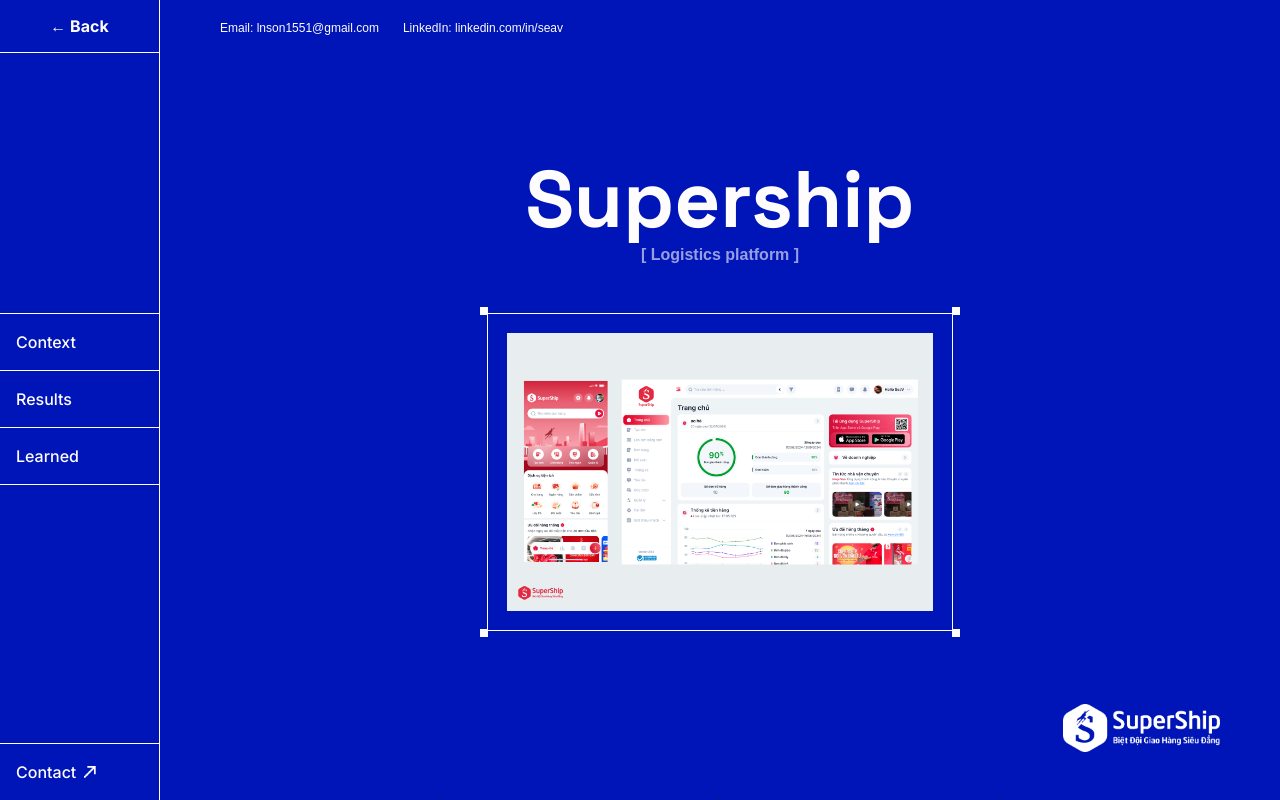
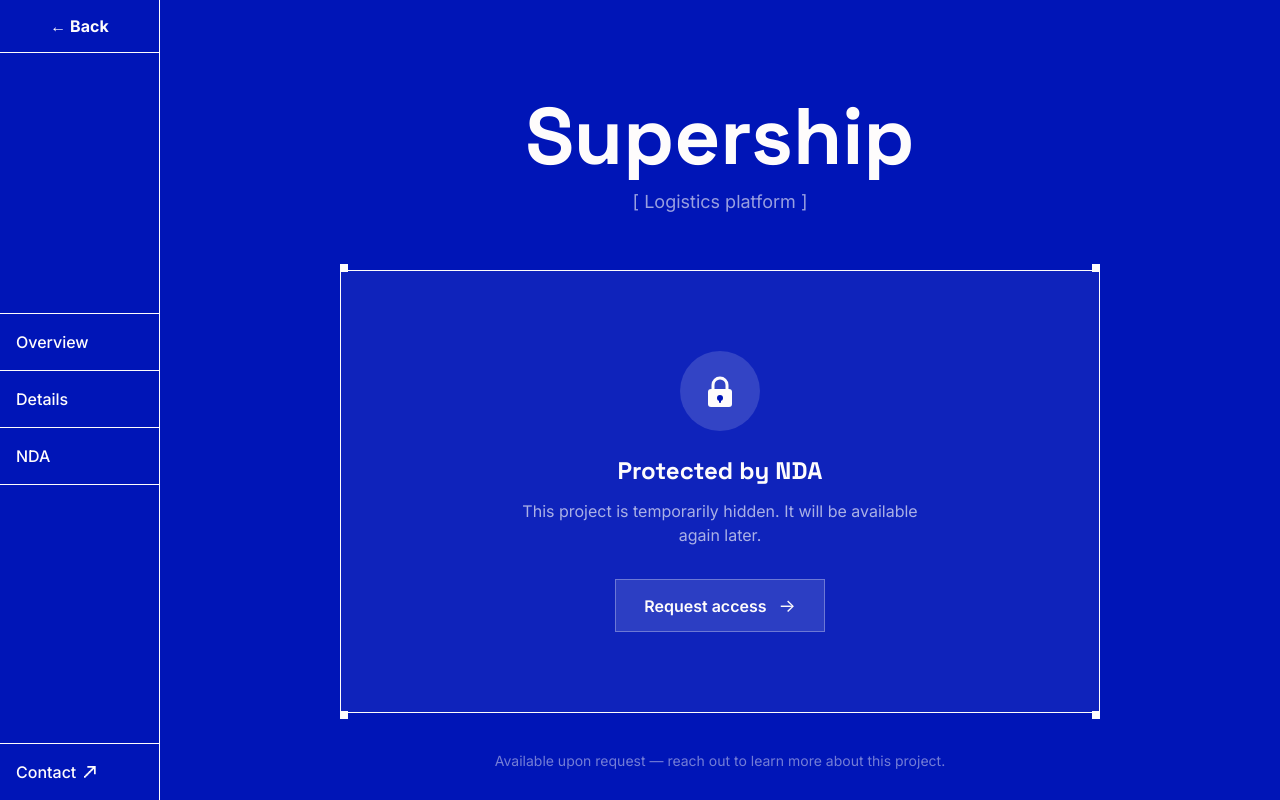
Before and after one commit to lnson1551/portfolio, a React (Vite) app: page /work/supership in a window 1280 px wide. Shown: the top 800 px of the page. Built offline with nearby package versions, Linux system fonts and the light colour scheme.

Commit message:
Temporarily hide Supership across site via feature flag

```diff
--- a/src/app/components/DetailPageLayout.tsx
+++ b/src/app/components/DetailPageLayout.tsx
@@ -1,7 +1,7 @@
 import { useEffect, useState, useCallback } from "react";
 import { useNavigate } from "react-router";
 import svgPaths from "../../imports/svg-wudsbhooqk";
-import { CONTACT_EMAIL, MAILTO_HREF } from "../config/site";
+import { CONTACT_EMAIL, MAILTO_HREF, SUPERSHIP_ENABLED } from "../config/site";
 import { useWindowWidth } from "../hooks/useWindowWidth";
 
 interface DetailPageLayoutProps {
@@ -122,6 +122,13 @@ const DETAIL_CSS = `
   [data-name="Footer"] {
     display: none !important;
   }
+
+  ${!SUPERSHIP_ENABLED ? `
+  /* ── Temporarily hide Supership from "More works" cards ── */
+  [data-name="More Work Container"] a[href="/work/supership"] {
+    display: none !important;
+  }
+  ` : ""}
 
   /* ── Reflection section titles use the same display style as major section headings ── */
   [data-name="ReflectionSection"] > div > p:first-child {
--- a/src/app/components/HomePage.tsx
+++ b/src/app/components/HomePage.tsx
@@ -21,6 +21,7 @@ import {
   LINKEDIN_URL,
   MAILTO_HREF,
   SITE_NAME,
+  SUPERSHIP_ENABLED,
 } from "../config/site";
 import { useWindowWidth } from "../hooks/useWindowWidth";
 
@@ -90,6 +91,8 @@ const works = [
     route: "/work/signify",
   },
 ];
+
+const visibleWorks = works.filter((work) => SUPERSHIP_ENABLED || work.id !== "supership");
 
 // ─── Global CSS ───────────────────────────────────────────────────────────────
 const GLOBAL_CSS = `
@@ -1103,7 +1106,7 @@ function HeroSection({ name, onNameChange }: HeroSectionProps) {
 
 // ─── Work Card ────────────────────────────────────────────────────────────────
 interface WorkCardProps {
-  work: (typeof works)[0];
+  work: (typeof visibleWorks)[number];
   index: number;
   onViewDetails: (route: string) => void;
   cardRef: (el: HTMLDivElement | null) => void;
@@ -1478,7 +1481,7 @@ function FeaturedWorksSection({ onViewDetails }: { onViewDetails: (route: string
                   minWidth: "48px",
                 }}
               >
-                {activeCard + 1}/{works.length}
+                {activeCard + 1}/{visibleWorks.length}
               </p>
             </div>
           </div>
@@ -1486,7 +1489,7 @@ function FeaturedWorksSection({ onViewDetails }: { onViewDetails: (route: string
 
         {/* ── Stacking cards ── */}
         <div style={{ display: "flex", flexDirection: "column", marginTop: `${CARD_TOP_GAP}px` }}>
-          {works.map((work, i) => (
+          {visibleWorks.map((work, i) => (
             <WorkCard
               key={work.id}
               work={work}
--- a/src/app/config/site.ts
+++ b/src/app/config/site.ts
@@ -5,6 +5,7 @@ export const MAILTO_HREF = `mailto:${CONTACT_EMAIL}`;
 
 export const LINKEDIN_URL = "https://www.linkedin.com/in/seav";
 export const LINKEDIN_LABEL = "linkedin.com/in/seav";
+export const SUPERSHIP_ENABLED = false;
 
 export const HOME_NAV_ITEMS = ["Home", "Works", "About me"] as const;
 export const LOCKED_PROJECT_NAV_ITEMS = ["Overview", "Details", "NDA"] as const;
--- a/src/app/routes.tsx
+++ b/src/app/routes.tsx
@@ -8,7 +8,7 @@ import AccionaDesignSystem from "../imports/AccionaDesignSystem";
 import WinXMembership from "../imports/WinXMembership";
 import UniVini from "../imports/UniVini";
 import Signify from "../imports/Signify";
-import { ACCIONA_SECTIONS, CASE_STUDY_SECTIONS } from "./config/site";
+import { ACCIONA_SECTIONS, CASE_STUDY_SECTIONS, SUPERSHIP_ENABLED } from "./config/site";
 
 function FishmapPage() {
   return (
@@ -19,6 +19,16 @@ function FishmapPage() {
 }
 
 function SupershipPage() {
+  if (!SUPERSHIP_ENABLED) {
+    return (
+      <LockedProjectPage
+        title="Supership"
+        category="Logistics platform"
+        description="This project is temporarily hidden. It will be available again later."
+      />
+    );
+  }
+
   return (
     <DetailPageLayout navSections={CASE_STUDY_SECTIONS}>
       <SupershipLogisticsPlatform />
```
